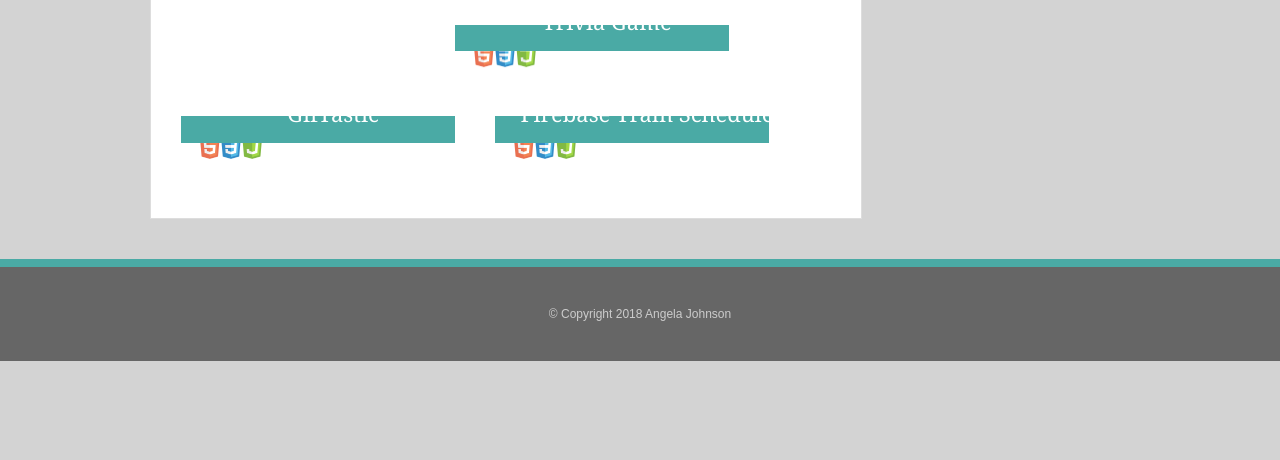
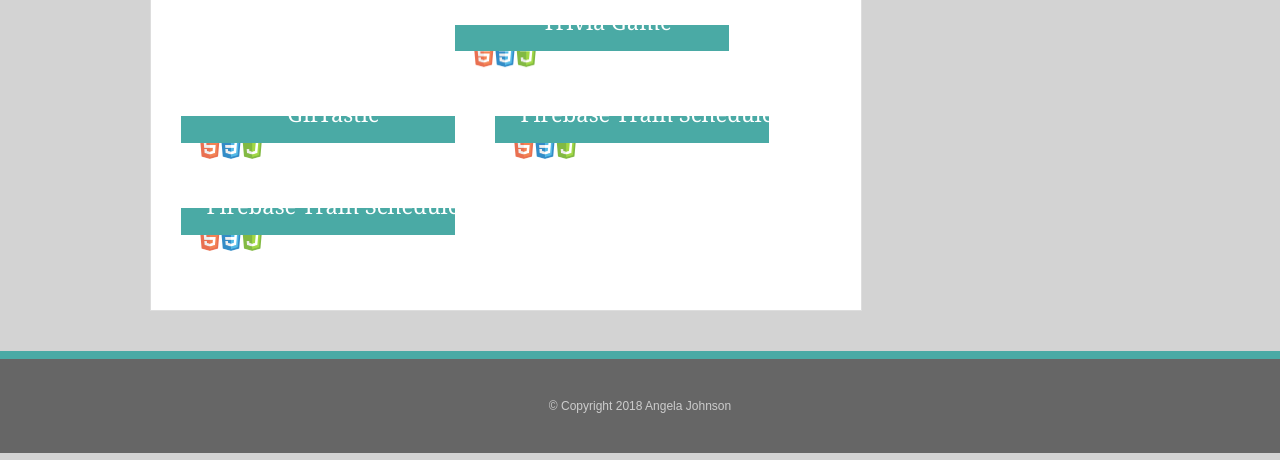
Before and after one commit to AJ906/Responsive-Portfolio, a plain HTML site: page portfolio.html in a window 1280 px wide. Shown: the part 340-800 px from the top of the page. Drawn offline with Linux system fonts and the light colour scheme; a script that the page names is missing.

Commit message:
update with Liri link

```diff
--- a/portfolio.html
+++ b/portfolio.html
@@ -75,6 +75,15 @@
             <h3>Firebase Train Schedule</h3>
             </div>
 
+        <a href="https://youtu.be/lko8E2jy_-A"></a>
+
+        <div class="work">
+            <img src="assets/images/PfolioPlaceHolder.png"
+            class="auth-image" alt="Liri Node App">
+
+            <h3>Firebase Train Schedule</h3>
+            </div>
+
         </section>
 
         <section class="sidebar">
```
